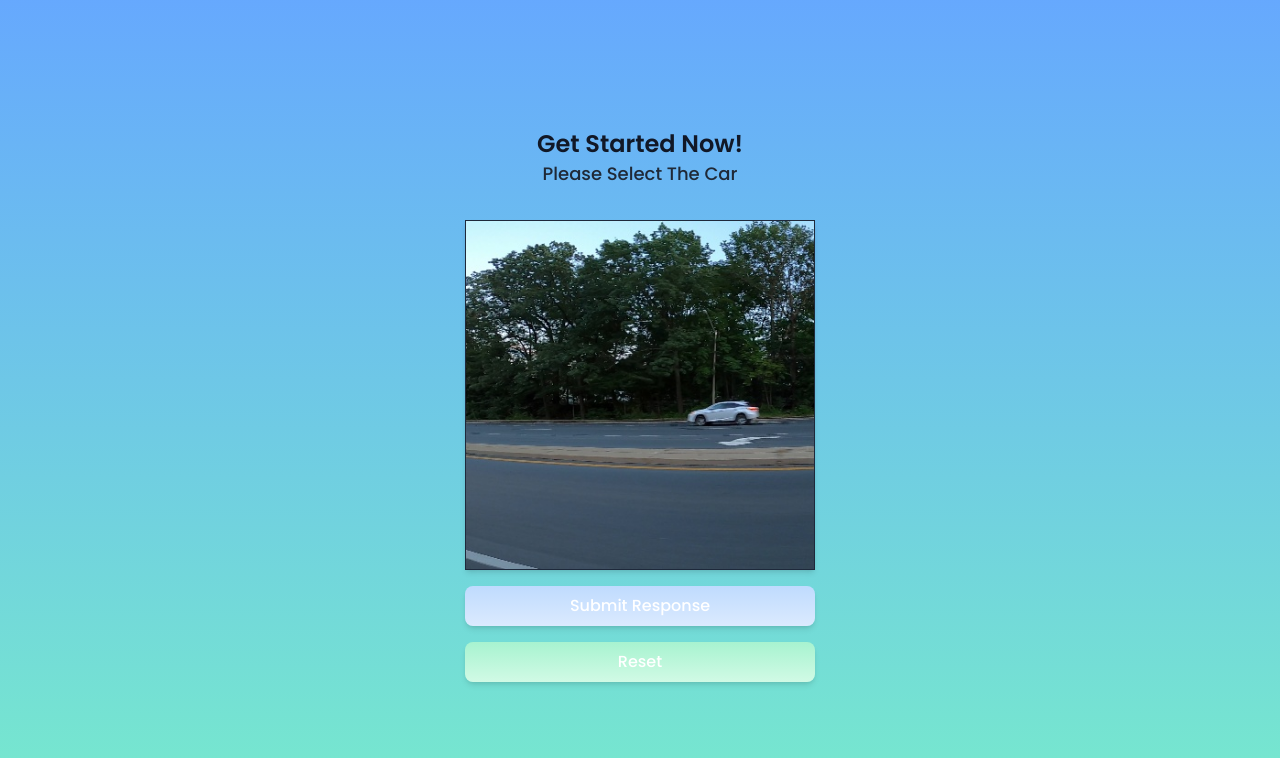
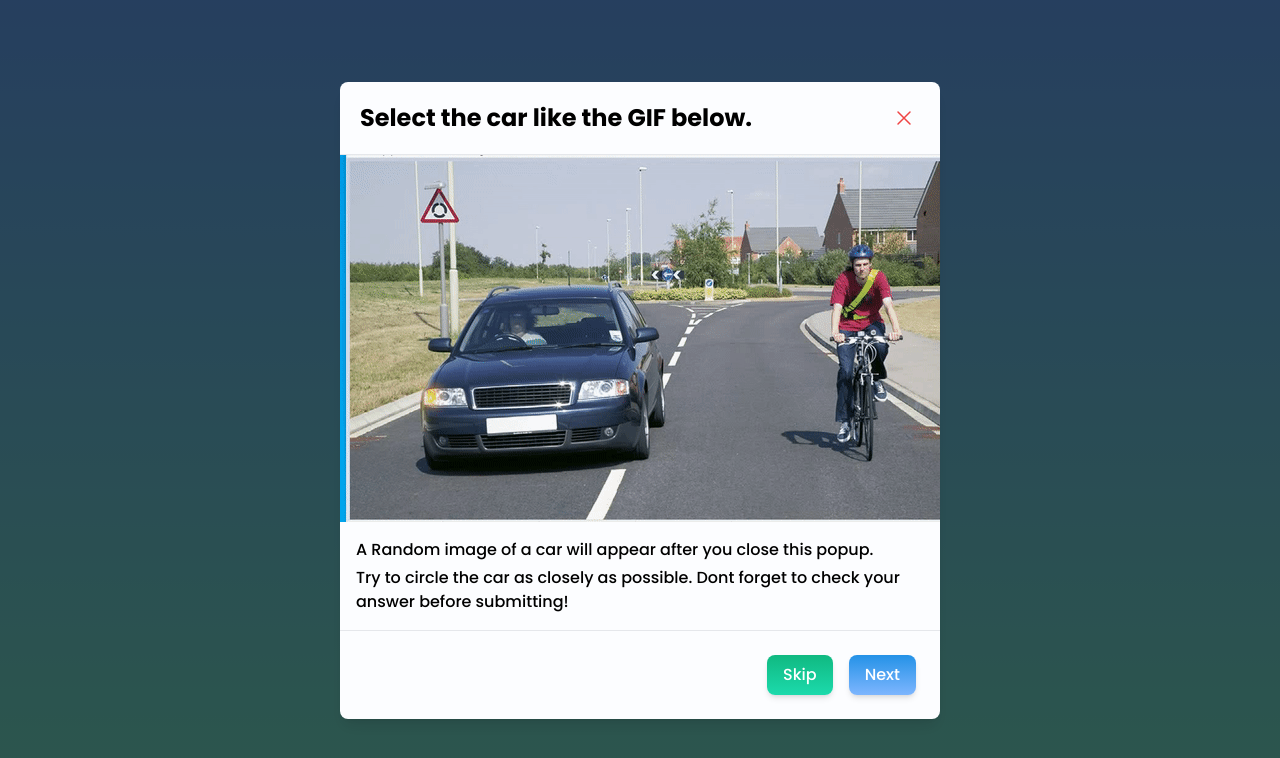
Before and after one commit to infruezo/rapidata-evaluation-task, a React (Vite) app: page /demo in a window 1280 px wide. Shown: the top 758 px of the page. Built offline with nearby package versions, Linux system fonts and the light colour scheme.

Commit message:
Added the Introduction Modal back to the solving page

```diff
--- a/src/pages/SolvingPage.tsx
+++ b/src/pages/SolvingPage.tsx
@@ -58,7 +58,7 @@ export const SolvingPage = () => {
     >
       <div className="flex h-full w-full items-center justify-center pt-6 md:pt-24 lg:pt-32">
         {/* Introduction modal */}
-        {/* <IntroductionModal /> */}
+        <IntroductionModal />
         {loading ? (
           <div className="flex h-full w-full justify-center pt-48 md:pt-52 lg:pt-64">
             <img src="/assets/images/brand/loader.svg" alt="loader/svg" />
```
